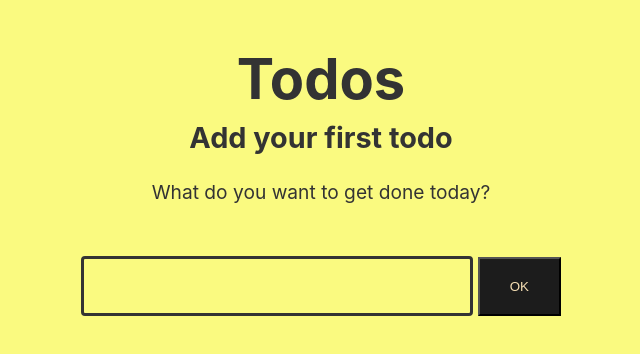
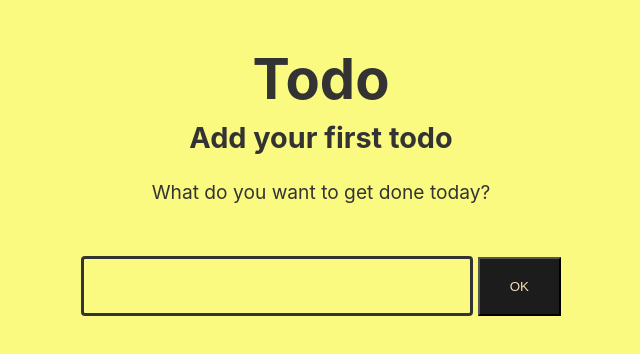
Before and after one commit to Reslow/Banana, a website built with Vite: page index.html in a window 1280 px wide. Shown: the whole page, without its empty margins (319-959 px from the left). Built offline with nearby package versions, Linux system fonts and the light colour scheme.

Commit message:
adding a favicon and changing the site title

```diff
--- a/index.html
+++ b/index.html
@@ -2,9 +2,9 @@
 <html lang="en">
   <head>
     <meta charset="UTF-8" />
-    <link rel="icon" type="image/svg+xml" href="favicon.svg" />
+    <link rel="icon"  href="favicon.png" />
     <meta name="viewport" content="width=device-width, initial-scale=1.0" />
-    <title>Vite App</title>
+    <title>Todo</title>
   </head>
   <body>
     <div id="app"></div>
@@ -12,7 +12,7 @@
 
     <main>
       <div class="container">
-    <h1 class="title">Todos</h1>
+    <h1 class="title">Todo</h1>
 
     <ul class="todoList"></ul>
     <div class="empty-state">
```
Also changed, not shown: favicon.png (added), favicon.svg (deleted).
